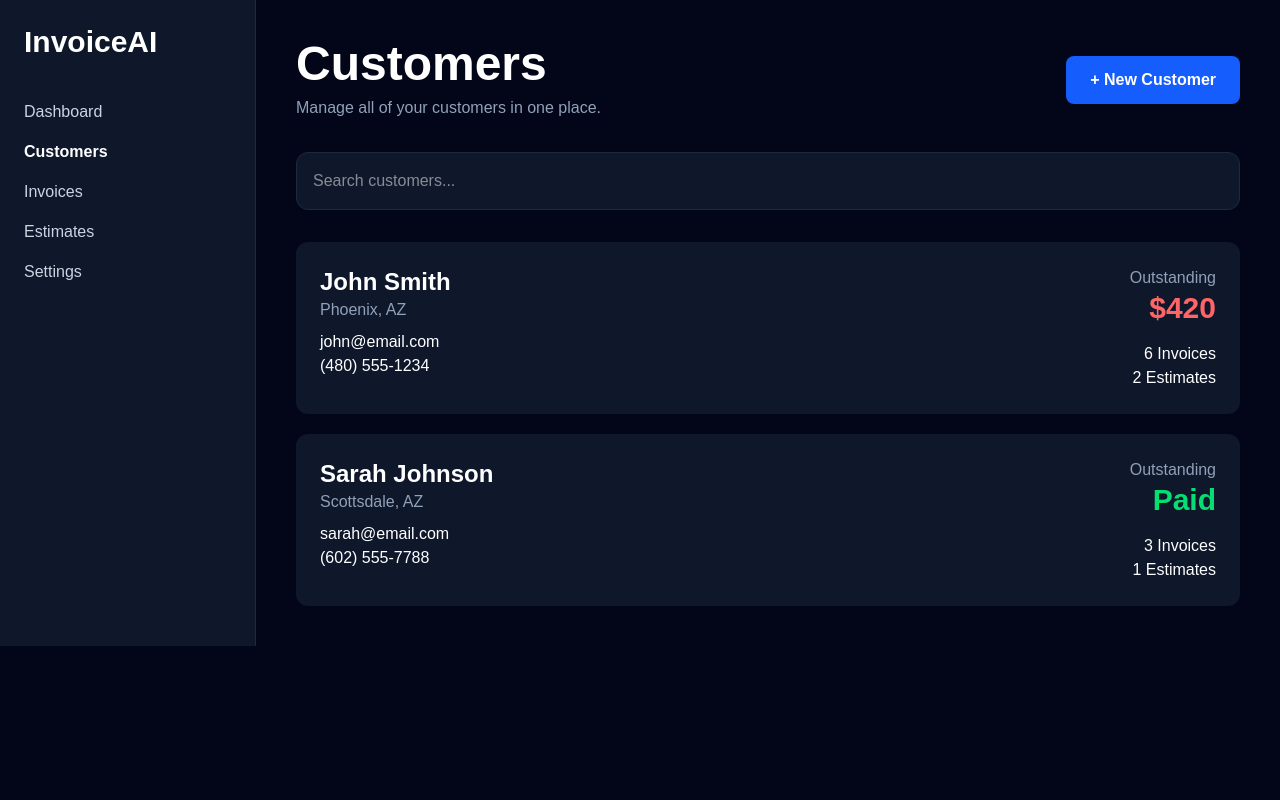
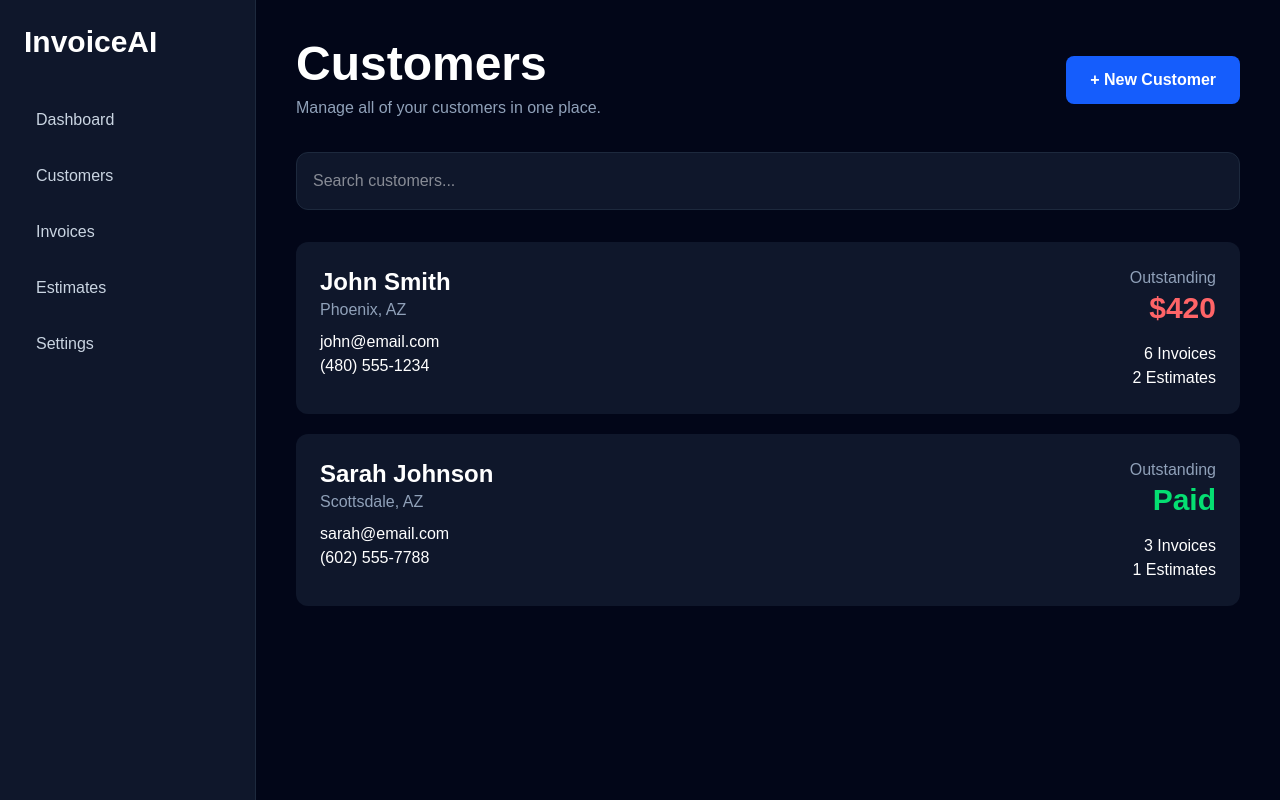
Before and after one commit to pvaranas-maker/InvoiceAI, a Next.js app: page /customers in a window 1280 px wide. Built offline with nearby package versions, Linux system fonts and the light colour scheme.

Commit message:
Create reusable sidebar component

```diff
--- a/app/customers/page.tsx
+++ b/app/customers/page.tsx
@@ -1,6 +1,7 @@
 "use client";
 
 import { useState } from "react";
+import Sidebar from "../../components/Sidebar";
 
 export default function CustomersPage() {
   const [showModal, setShowModal] = useState(false);
@@ -57,17 +58,9 @@ export default function CustomersPage() {
   return (
     <main className="min-h-screen bg-slate-950 text-white">
       <div className="flex">
-        <aside className="w-64 border-r border-slate-800 bg-slate-900 p-6">
-          <h1 className="text-3xl font-bold">InvoiceAI</h1>
 
-          <nav className="mt-10 space-y-4 text-slate-300">
-            <a href="/dashboard" className="block hover:text-white">Dashboard</a>
-            <a href="/customers" className="block font-semibold text-white">Customers</a>
-            <a href="/invoices" className="block hover:text-white">Invoices</a>
-            <a href="/estimates" className="block hover:text-white">Estimates</a>
-            <a href="/settings" className="block hover:text-white">Settings</a>
-          </nav>
-        </aside>
+        <Sidebar />
+
 
         <section className="flex-1 p-10">
           <div className="flex items-center justify-between">
--- /dev/null
+++ b/components/Sidebar.tsx
@@ -0,0 +1,46 @@
+import Link from "next/link";
+
+export default function Sidebar() {
+  return (
+    <aside className="w-64 min-h-screen border-r border-slate-800 bg-slate-900 p-6">
+      <h1 className="text-3xl font-bold text-white">InvoiceAI</h1>
+
+      <nav className="mt-10 space-y-4">
+        <Link
+          href="/dashboard"
+          className="block rounded-lg px-3 py-2 text-slate-300 hover:bg-slate-800 hover:text-white"
+        >
+          Dashboard
+        </Link>
+
+        <Link
+          href="/customers"
+          className="block rounded-lg px-3 py-2 text-slate-300 hover:bg-slate-800 hover:text-white"
+        >
+          Customers
+        </Link>
+
+        <Link
+          href="/invoices"
+          className="block rounded-lg px-3 py-2 text-slate-300 hover:bg-slate-800 hover:text-white"
+        >
+          Invoices
+        </Link>
+
+        <Link
+          href="/estimates"
+          className="block rounded-lg px-3 py-2 text-slate-300 hover:bg-slate-800 hover:text-white"
+        >
+          Estimates
+        </Link>
+
+        <Link
+          href="/settings"
+          className="block rounded-lg px-3 py-2 text-slate-300 hover:bg-slate-800 hover:text-white"
+        >
+          Settings
+        </Link>
+      </nav>
+    </aside>
+  );
+}
```
